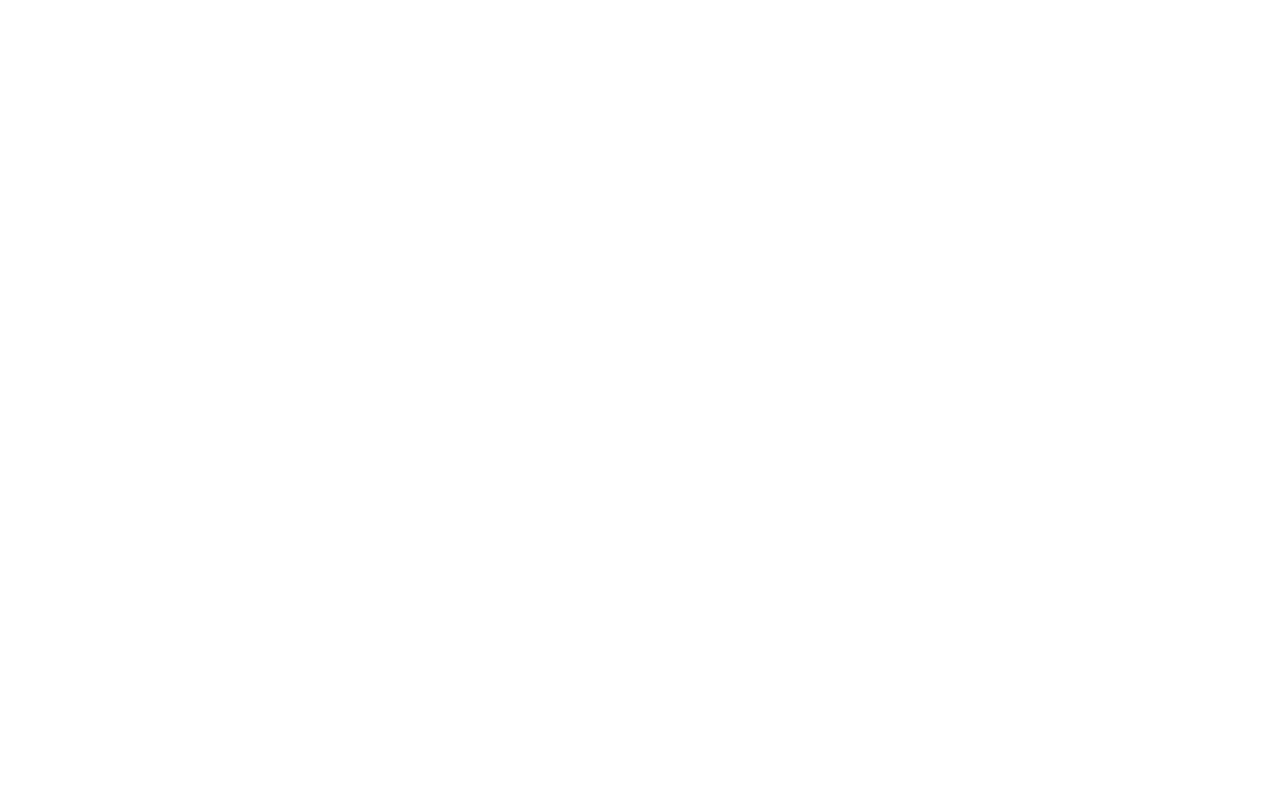
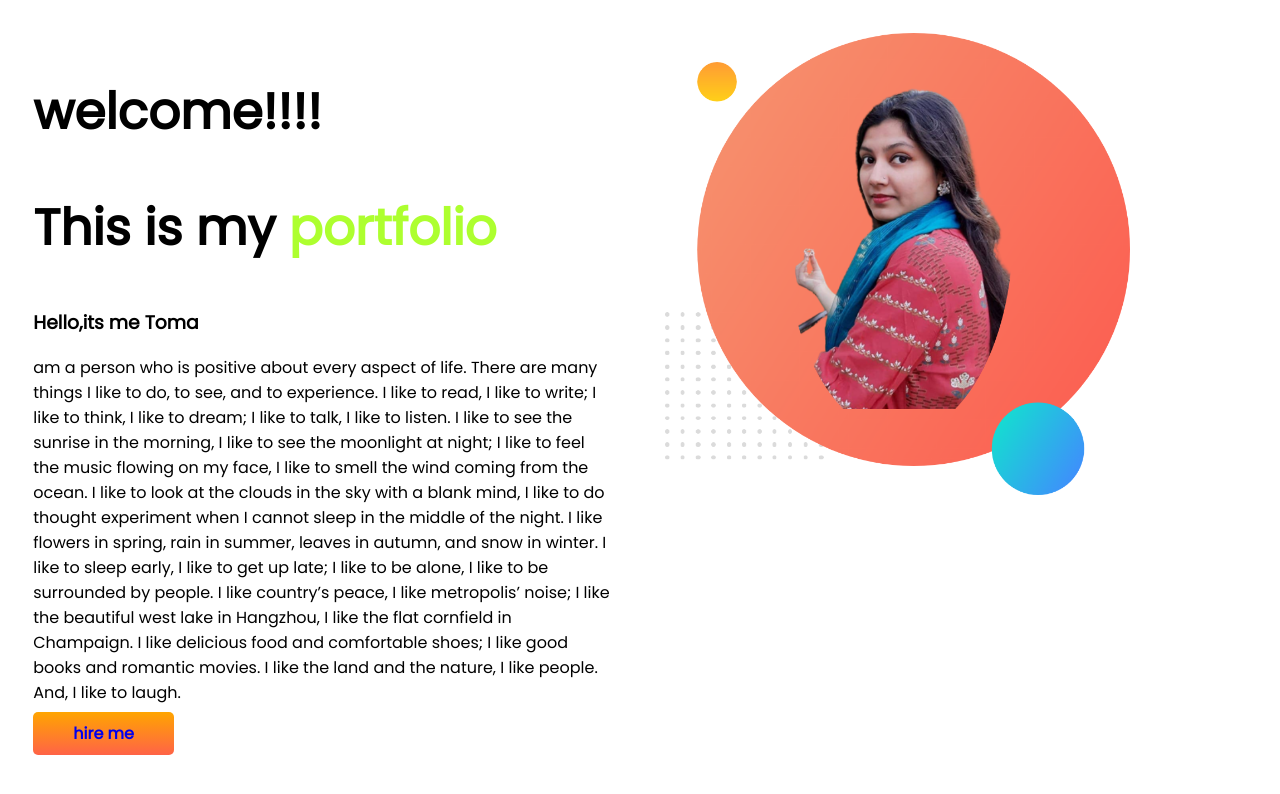
Before and after one commit to Tamannashabnam/Tamanna---portfolio, a plain HTML site: page index.html in a window 1280 px wide. Drawn offline with Linux system fonts and the light colour scheme.

Commit message:
added header

```diff
--- a/index.html
+++ b/index.html
@@ -1,13 +1,39 @@
 <!DOCTYPE html>
 <html lang="en">
+
 <head>
   <meta charset="UTF-8">
   <meta http-equiv="X-UA-Compatible" content="IE=edge">
   <meta name="viewport" content="width=device-width, initial-scale=1.0">
   <title>portfolio</title>
+  <link rel="preconnect" href="https://fonts.googleapis.com">
+  <link rel="preconnect" href="https://fonts.gstatic.com" crossorigin>
+  <link href="https://fonts.googleapis.com/css2?family=Poppins&display=swap" rel="stylesheet">
   <link rel="stylesheet" href="style.css">
 </head>
+
 <body>
+  <section>
+    <div class="half-width">
+      <h1> welcome!!!!</h1>
+      <h1> This is my <span class="red">portfolio</span></h1>
+      <h3> Hello,its me Toma</h3>
+      <p>am a person who is positive about every aspect of life. There are many things I like to do, to see, and to
+        experience. I like to read, I like to write; I like to think, I like to dream; I like to talk, I like to listen.
+        I
+        like to see the sunrise in the morning, I like to see the moonlight at night; I like to feel the music flowing
+        on
+        my face, I like to smell the wind coming from the ocean. I like to look at the clouds in the sky with a blank
+        mind, I like to do thought experiment when I cannot sleep in the middle of the night. I like flowers in spring,
+        rain in summer, leaves in autumn, and snow in winter. I like to sleep early, I like to get up late; I like to be
+        alone, I like to be surrounded by people. I like country’s peace, I like metropolis’ noise; I like the beautiful
+        west lake in Hangzhou, I like the flat cornfield in Champaign. I like delicious food and comfortable shoes; I
+        like
+        good books and romantic movies. I like the land and the nature, I like people. And, I like to laugh.</p>
+      <a class="button" target="_blank" href="https://www.linkedin.com/in/tamanna-toma-2195b1244/">hire me</a>
+    </div>
+    <div class="half-width"> <img src="images/toma.png" alt="100px"></div>
+  </section>
+</body>
 
-</body>
 </html>
--- a/style.css
+++ b/style.css
@@ -0,0 +1,32 @@
+body {
+  font-family: 'Poppins', sans-serif;
+}
+
+h1 {
+  font-size: 50px;
+}
+
+.red {
+  color: greenyellow;
+}
+
+section {
+  display: flex;
+}
+
+.half-width {
+  width: 50%;
+  padding: 2%;
+}
+
+.half-width img {
+  width: 80%;
+}
+
+.button {
+  text-decoration: none;
+  background-image: linear-gradient(orange, tomato);
+  padding: 10px 40px;
+  border-radius: 5px;
+  font-weight: 700;
+}
```
Also changed, not shown: images/dream-bg.png (added), images/exp-bg.png (added), images/jhankar.png (added), images/jhankar2.png (added), images/my-bg.png (added), images/my-bg2.png (added), images/toma.png (added), images/top-banner.png (added), 7 other files.
